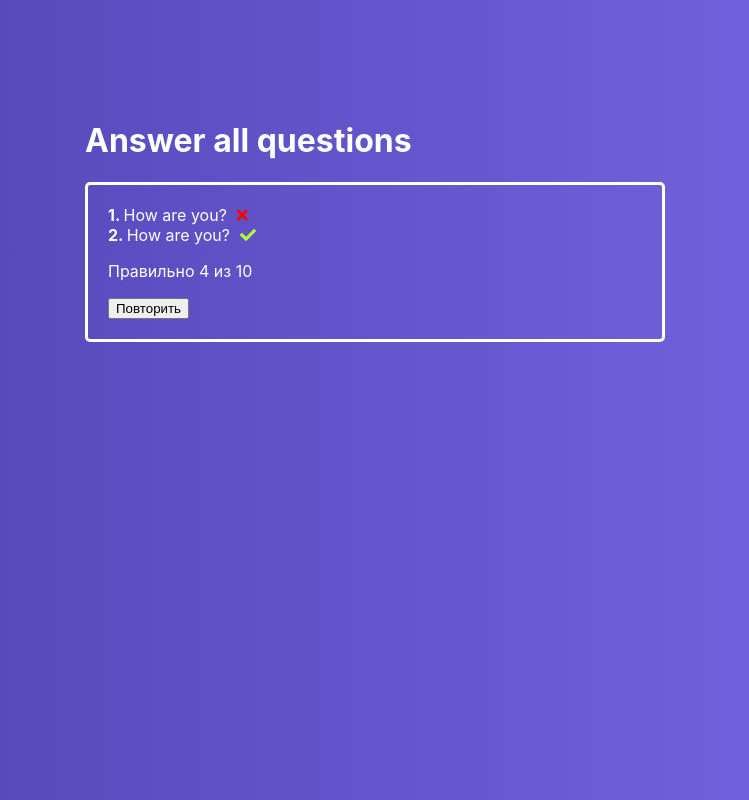
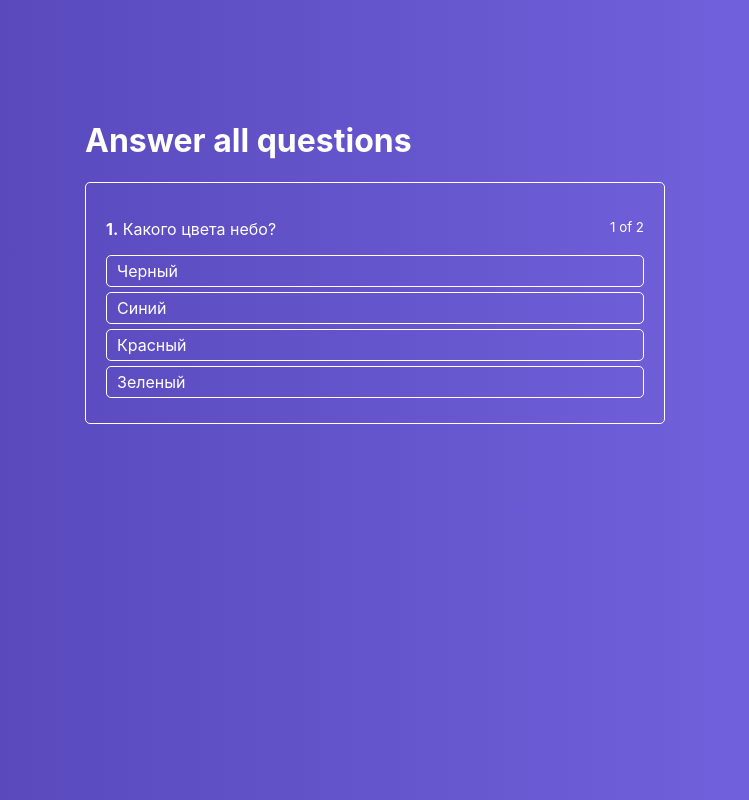
Before and after one commit to OverNovik/Learn-project, a React app in the folder react-quiz/: page / in a window 1280 px wide. Shown: the whole page, without its empty margins (265-1014 px from the left). Built offline with nearby package versions, Linux system fonts and the light colour scheme.

Commit message:
Calculation of results

```diff
--- a/react-quiz/src/components/ActiveQuiz/FinishedQuiz/FinishedQuiz.js
+++ b/react-quiz/src/components/ActiveQuiz/FinishedQuiz/FinishedQuiz.js
@@ -2,23 +2,36 @@
 import classes from './FinishedQuiz.module.css';
 
 const FinishedQuiz = props => {
+  const successCount = Object.keys(props.results).reduce((total, key) => {
+    if (props.results[key] === 'success') {
+      total++
+    }
+    return total
+  }, 0)
   return (
     <div className={classes.FinishedQuiz}>
       <ul>
-        <li>
-          <strong>1. </strong>
-          How are you?
-          <i className={'fa fa-times ' + classes.error} />
-        </li>
-        <li>
-          <strong>2. </strong>
-          How are you?
-          <i className={'fa fa-check ' + classes.success} />
-        </li>
+        {props.quiz.map((quizItem, index) => {
+          const cls = [
+            'fa',
+            props.results[quizItem.id] === 'error' ? 'fa-times' : 'fa-check',
+            classes[props.results[quizItem.id]]
+          ]
+          return (
+            <li
+              key={index}
+            >
+              <strong>{index + 1}</strong>.&nbsp;
+              {quizItem.question}
+              <i className={cls.join(' ')} />
+            </li>
+          )
+        })}
+
       </ul>
-      <p>Правильно 4 из 10</p>
+      <p>Правильно {successCount} из {props.quiz.length}</p>
       <div>
-        <button>Повторить</button>
+        <button onClick={props.onRetry}>Повторить</button>
       </div>
     </div>
   )
--- a/react-quiz/src/containers/Quiz/Quiz.js
+++ b/react-quiz/src/containers/Quiz/Quiz.js
@@ -5,9 +5,10 @@
 
 class Quiz extends Component {
   state = {
-    isFinished: true,
+    results: {}, // {[id]: success or error}
+    isFinished: false,
     activeQuestion: 0,
-    answerState: null,
+    answerState: null, // {[id]: success or error}
     quiz: [
       {
         question: 'Какого цвета небо?',
@@ -44,10 +45,15 @@
     }
 
     const question = this.state.quiz[this.state.activeQuestion]
+    const results = this.state.results
 
     if (question.rightAnswerId === answerId) {
+      if (!results[answerId]) {
+        results[answerId] = 'success'
+      }
       this.setState({
-        answerState: {[answerId]: 'success'}
+        answerState: {[answerId]: 'success'},
+        results
       })
       const timeout = window.setTimeout(() => {
         if (this.isQuizFinished()) {
@@ -64,14 +70,25 @@
       }, 1000)
 
     } else {
+      results[answerId] = 'error'
       this.setState({
-        answerState: {[answerId]: 'error'}
+        answerState: {[answerId]: 'error'},
+        results
       })
     }
   }
 
   isQuizFinished() {
     return this.state.activeQuestion + 1 === this.state.quiz.length
+  }
+
+  retryHandler = () => {
+    this.setState({
+      activeQuestion: 0,
+      answerState: null,
+      isFinished: false,
+      results: {}
+    })
   }
 
   render() {
@@ -82,7 +99,9 @@
           {
             this.state.isFinished
             ? <FinishedQuiz
-
+                results={this.state.results}
+                quiz={this.state.quiz}
+                onRetry={this.retryHandler}
               />
             : <ActiveQuiz
                 answers={this.state.quiz[this.state.activeQuestion].answers}
```
